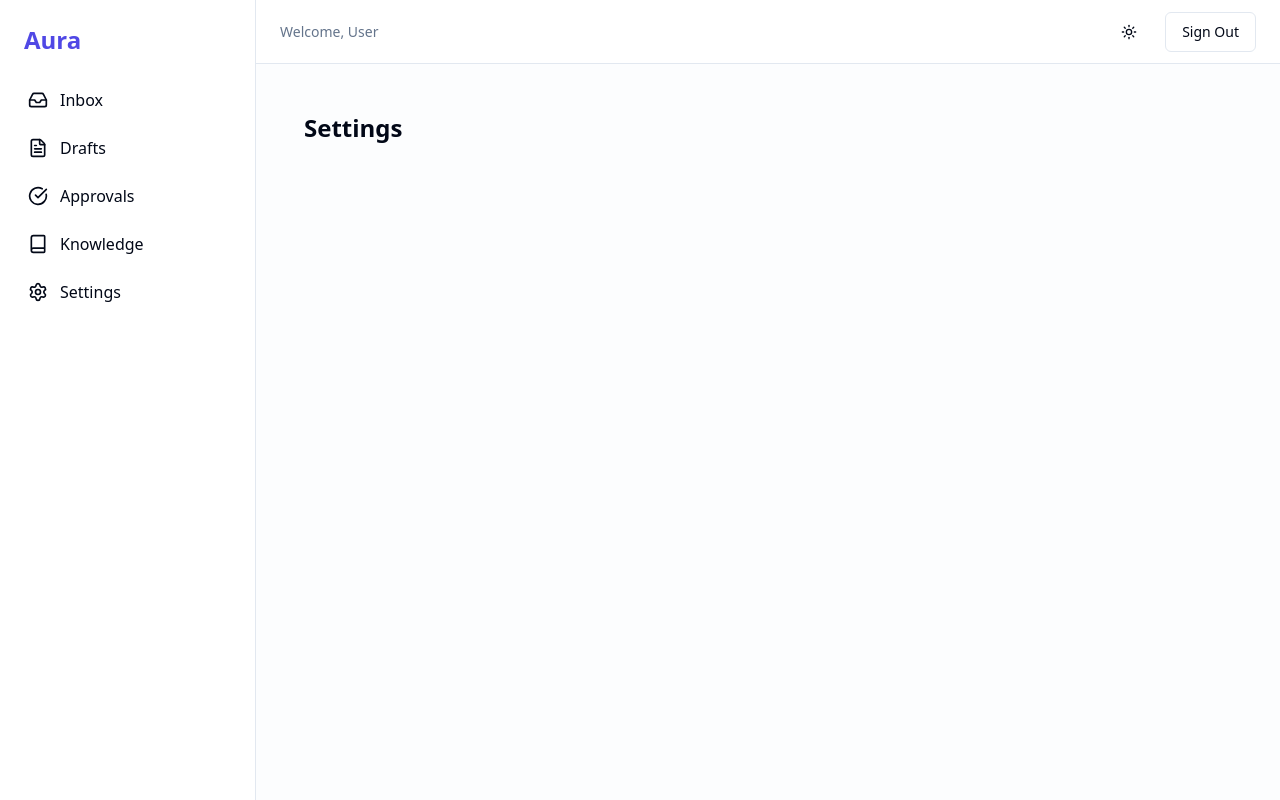
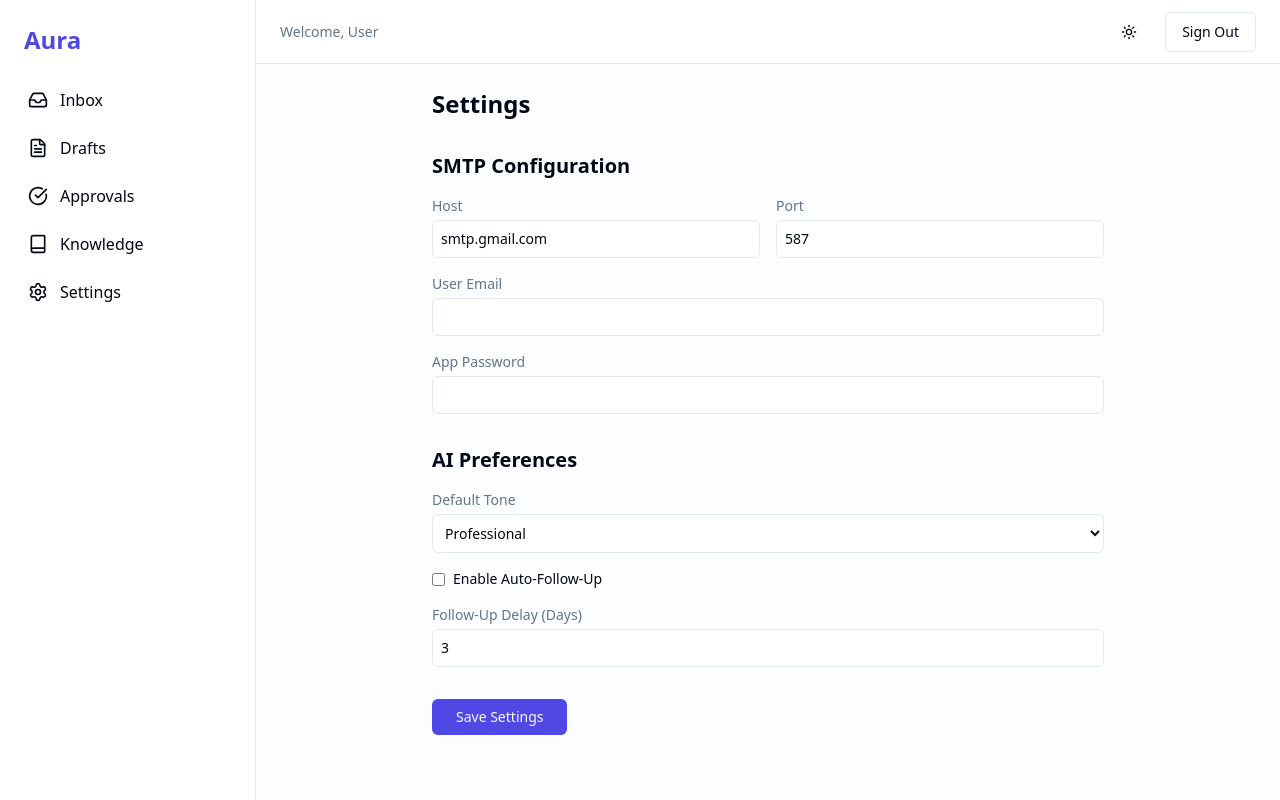
Before and after one commit to sivadst/Aura, a Next.js app: page /settings in a window 1280 px wide. Built offline with nearby package versions, Linux system fonts and the light colour scheme; no server answers.

Commit message:
checkpoint: settings

```diff
--- a/src/app/(dashboard)/settings/page.tsx
+++ b/src/app/(dashboard)/settings/page.tsx
@@ -1,3 +1,127 @@
+"use client";
+
+import { useState, useEffect } from "react";
+
 export default function SettingsPage() {
-  return <div className="p-6"><h1 className="text-2xl font-bold">Settings</h1></div>;
+  const [settings, setSettings] = useState({
+    smtpHost: "smtp.gmail.com",
+    smtpPort: 587,
+    smtpUser: "",
+    smtpPass: "",
+    aiTone: "professional",
+    autoFollowUp: false,
+    followUpDelayDays: 3,
+  });
+  const [loading, setLoading] = useState(false);
+
+  useEffect(() => {
+    fetch("/api/settings")
+      .then((res) => res.json())
+      .then((data) => {
+        if (data.settings) {
+          setSettings(data.settings);
+        }
+      });
+  }, []);
+
+  const handleSave = async () => {
+    setLoading(true);
+    await fetch("/api/settings", {
+      method: "POST",
+      headers: { "Content-Type": "application/json" },
+      body: JSON.stringify(settings),
+    });
+    setLoading(false);
+    alert("Settings saved!");
+  };
+
+  return (
+    <div className="max-w-2xl mx-auto space-y-8">
+      <h1 className="text-2xl font-bold">Settings</h1>
+
+      <div className="space-y-4">
+        <h2 className="text-xl font-semibold">SMTP Configuration</h2>
+        <div className="grid grid-cols-2 gap-4">
+          <div>
+            <label className="block text-sm font-medium text-muted-foreground">Host</label>
+            <input
+              type="text"
+              value={settings.smtpHost || ""}
+              onChange={(e) => setSettings({ ...settings, smtpHost: e.target.value })}
+              className="mt-1 w-full rounded-md border border-border bg-background p-2 text-sm"
+            />
+          </div>
+          <div>
+            <label className="block text-sm font-medium text-muted-foreground">Port</label>
+            <input
+              type="number"
+              value={settings.smtpPort || 587}
+              onChange={(e) => setSettings({ ...settings, smtpPort: parseInt(e.target.value) })}
+              className="mt-1 w-full rounded-md border border-border bg-background p-2 text-sm"
+            />
+          </div>
+          <div className="col-span-2">
+            <label className="block text-sm font-medium text-muted-foreground">User Email</label>
+            <input
+              type="email"
+              value={settings.smtpUser || ""}
+              onChange={(e) => setSettings({ ...settings, smtpUser: e.target.value })}
+              className="mt-1 w-full rounded-md border border-border bg-background p-2 text-sm"
+            />
+          </div>
+          <div className="col-span-2">
+            <label className="block text-sm font-medium text-muted-foreground">App Password</label>
+            <input
+              type="password"
+              value={settings.smtpPass || ""}
+              onChange={(e) => setSettings({ ...settings, smtpPass: e.target.value })}
+              className="mt-1 w-full rounded-md border border-border bg-background p-2 text-sm"
+            />
+          </div>
+        </div>
+      </div>
+
+      <div className="space-y-4">
+        <h2 className="text-xl font-semibold">AI Preferences</h2>
+        <div>
+          <label className="block text-sm font-medium text-muted-foreground">Default Tone</label>
+          <select
+            value={settings.aiTone || "professional"}
+            onChange={(e) => setSettings({ ...settings, aiTone: e.target.value })}
+            className="mt-1 w-full rounded-md border border-border bg-background p-2 text-sm"
+          >
+            <option value="professional">Professional</option>
+            <option value="friendly">Friendly</option>
+            <option value="direct">Direct & Concise</option>
+          </select>
+        </div>
+        <div className="flex items-center gap-2">
+          <input
+            type="checkbox"
+            checked={settings.autoFollowUp}
+            onChange={(e) => setSettings({ ...settings, autoFollowUp: e.target.checked })}
+            className="rounded border-border"
+          />
+          <label className="text-sm font-medium">Enable Auto-Follow-Up</label>
+        </div>
+        <div>
+          <label className="block text-sm font-medium text-muted-foreground">Follow-Up Delay (Days)</label>
+          <input
+            type="number"
+            value={settings.followUpDelayDays || 3}
+            onChange={(e) => setSettings({ ...settings, followUpDelayDays: parseInt(e.target.value) })}
+            className="mt-1 w-full rounded-md border border-border bg-background p-2 text-sm"
+          />
+        </div>
+      </div>
+
+      <button
+        onClick={handleSave}
+        disabled={loading}
+        className="rounded-md bg-primary px-6 py-2 text-sm font-medium text-primary-foreground hover:bg-primary/90 disabled:opacity-50"
+      >
+        {loading ? "Saving..." : "Save Settings"}
+      </button>
+    </div>
+  );
 }
--- /dev/null
+++ b/src/app/api/settings/route.ts
@@ -0,0 +1,40 @@
+import { NextResponse } from "next/server";
+import { getServerSession } from "next-auth";
+import { authOptions } from "@/lib/auth";
+import { prisma } from "@/lib/prisma";
+
+export async function GET() {
+  const session = await getServerSession(authOptions);
+  if (!session?.user?.organizationId) {
+    return NextResponse.json({ error: "Unauthorized" }, { status: 401 });
+  }
+
+  let settings = await prisma.settings.findUnique({
+    where: { orgId: session.user.organizationId },
+  });
+
+  if (!settings) {
+    settings = await prisma.settings.create({
+      data: { orgId: session.user.organizationId },
+    });
+  }
+
+  return NextResponse.json({ settings });
+}
+
+export async function POST(req: Request) {
+  const session = await getServerSession(authOptions);
+  if (!session?.user?.organizationId) {
+    return NextResponse.json({ error: "Unauthorized" }, { status: 401 });
+  }
+
+  const body = await req.json();
+
+  const settings = await prisma.settings.upsert({
+    where: { orgId: session.user.organizationId },
+    update: body,
+    create: { ...body, orgId: session.user.organizationId },
+  });
+
+  return NextResponse.json({ success: true, settings });
+}
```
